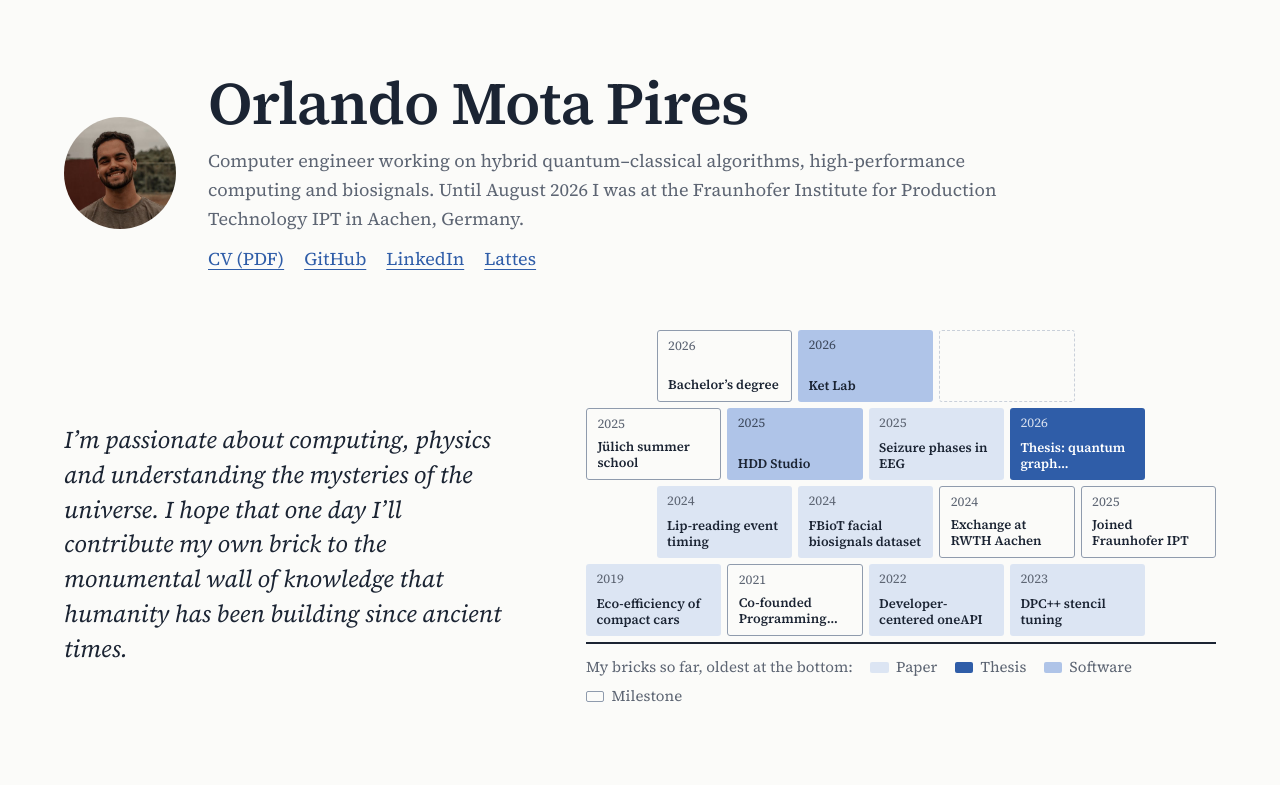
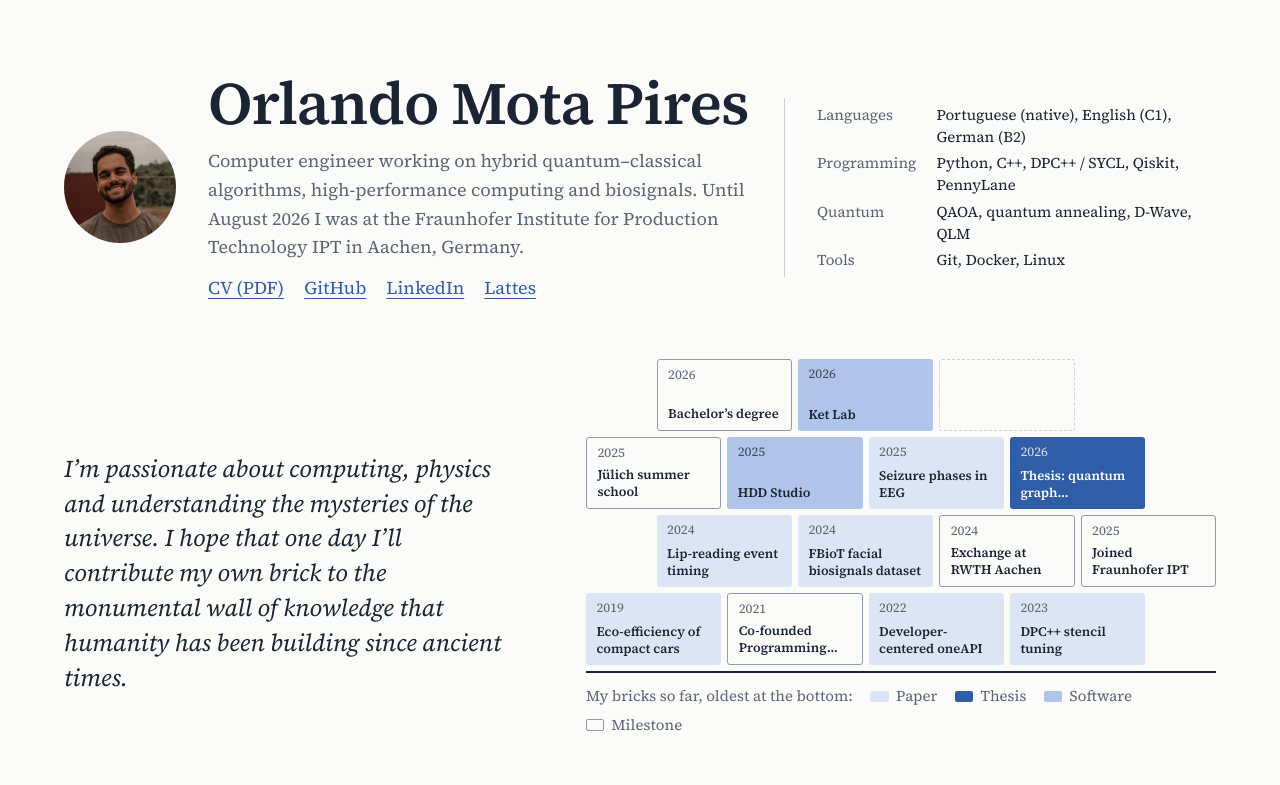
Before and after one commit to orlandomotapires/orlandomotapires.github.io, a plain HTML site: page index.html in a window 1280 px wide. Shown: the top 785 px of the page. Drawn offline with Linux system fonts and the light colour scheme.

Commit message:
Move languages and tools into the header
Co-Authored-By: Claude Opus 5.5 <noreply@anthropic.com>

```diff
--- a/index.html
+++ b/index.html
@@ -86,9 +86,34 @@
 
     /* ---------- Intro ---------- */
     .intro {
-      display: flex;
+      display: grid;
+      grid-template-columns: auto minmax(0, 1fr);
       align-items: center;
-      gap: 2rem;
+      column-gap: 2rem;
+    }
+
+    /* Languages and tools: under the links, or in its own column on wide screens. */
+    .skills {
+      grid-column: 2;
+      display: grid;
+      grid-template-columns: max-content minmax(0, 1fr);
+      gap: 0.3rem 1.25rem;
+      margin: 1.5rem 0 0;
+      font-size: 0.9375rem;
+      line-height: 1.45;
+    }
+    .skills > div { display: contents; }
+    .skills dt { color: var(--muted); }
+    .skills dd { margin: 0; }
+
+    @media (min-width: 1200px) {
+      .intro { grid-template-columns: auto minmax(0, 1fr) minmax(0, 27rem); }
+      .skills {
+        grid-column: 3;
+        margin: 0;
+        padding: 0.4rem 0 0.4rem 2rem;
+        border-left: 1px solid var(--rule);
+      }
     }
 
     .portrait {
@@ -277,7 +302,6 @@
       row-gap: 4rem;
       margin-top: 4.5rem;
     }
-    .col-a > section + section { margin-top: 3.5rem; }
     @media (max-width: 899px), (min-width: 1200px) {
       .col-c > section + section { margin-top: 3.5rem; }
     }
@@ -376,7 +400,9 @@
     /* ---------- Phones ---------- */
     @media (max-width: 559px) {
       main { padding: 3rem 1rem 2rem; }
-      .intro { flex-direction: column; align-items: flex-start; gap: 1.5rem; }
+      .intro { grid-template-columns: minmax(0, 1fr); row-gap: 1.5rem; }
+      .skills { grid-column: 1; margin-top: 0; grid-template-columns: minmax(0, 1fr); gap: 0; }
+      .skills dd { margin-bottom: 0.45rem; }
       .portrait { width: 88px; height: 88px; }
       .brickwork { margin-top: 3rem; }
       .wall { --per: 3; --gap: 4px; }
@@ -407,6 +433,12 @@
           <li><a href="http://lattes.cnpq.br/3947473564013190">Lattes</a></li>
         </ul>
       </div>
+      <dl class="skills" aria-label="Languages and tools">
+        <div><dt>Languages</dt><dd>Portuguese (native), English (C1), German (B2)</dd></div>
+        <div><dt>Programming</dt><dd>Python, C++, DPC++ / SYCL, Qiskit, PennyLane</dd></div>
+        <div><dt>Quantum</dt><dd>QAOA, quantum annealing, D-Wave, QLM</dd></div>
+        <div><dt>Tools</dt><dd>Git, Docker, Linux</dd></div>
+      </dl>
     </header>
 
     <div class="brickwork">
@@ -530,23 +562,6 @@
               </ul>
             </div>
           </article>
-        </section>
-
-        <section aria-labelledby="skills">
-          <h2 id="skills">Languages and tools</h2>
-
-          <div class="entry">
-            <div class="when">Languages</div>
-            <div class="what">Portuguese (native), English (C1), German (B2)</div>
-          </div>
-          <div class="entry">
-            <div class="when">Programming</div>
-            <div class="what">Python, C++, DPC++ / SYCL, Qiskit, PennyLane</div>
-          </div>
-          <div class="entry">
-            <div class="when">Tools</div>
-            <div class="what">Git, Docker, Linux</div>
-          </div>
         </section>
       </div>
 
```
